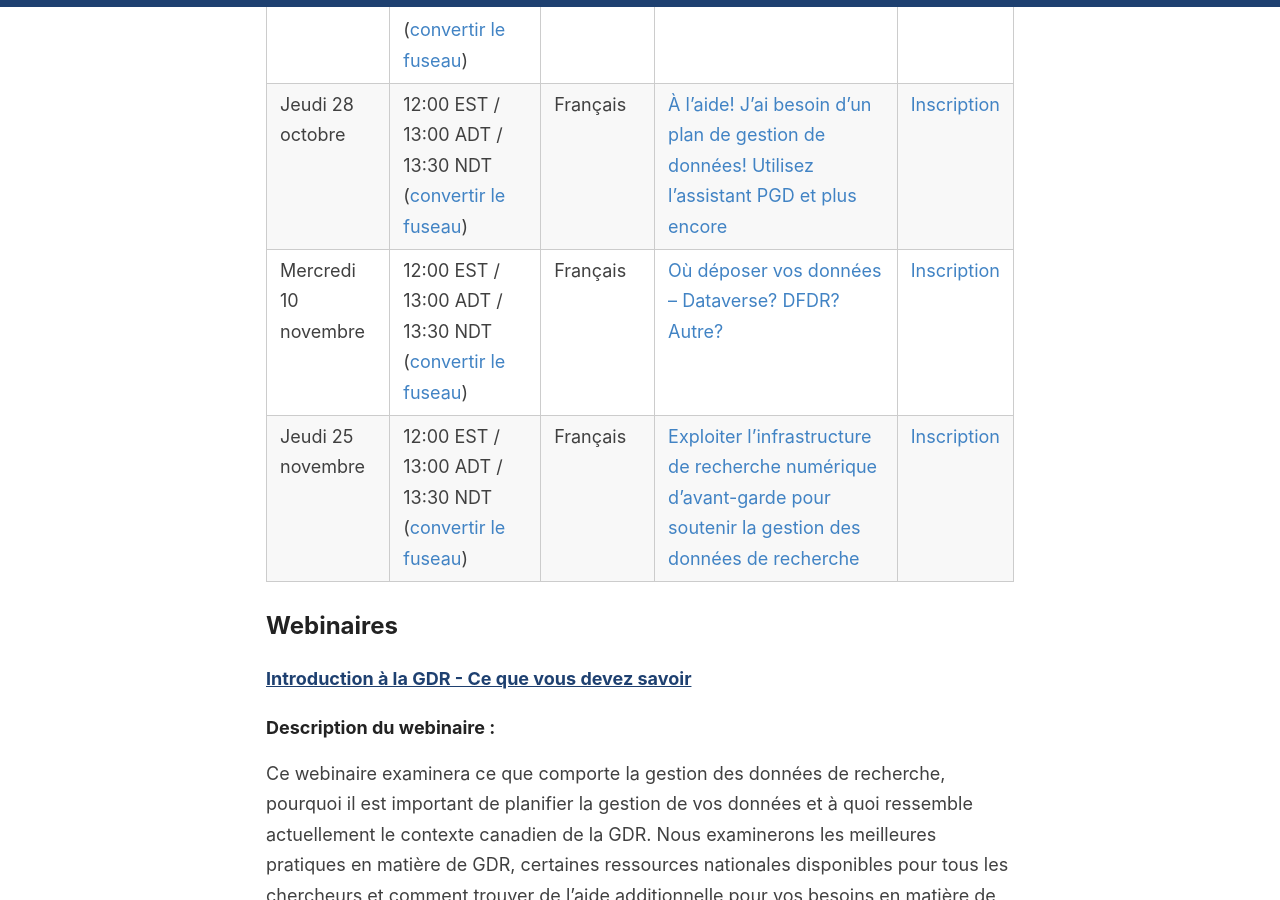
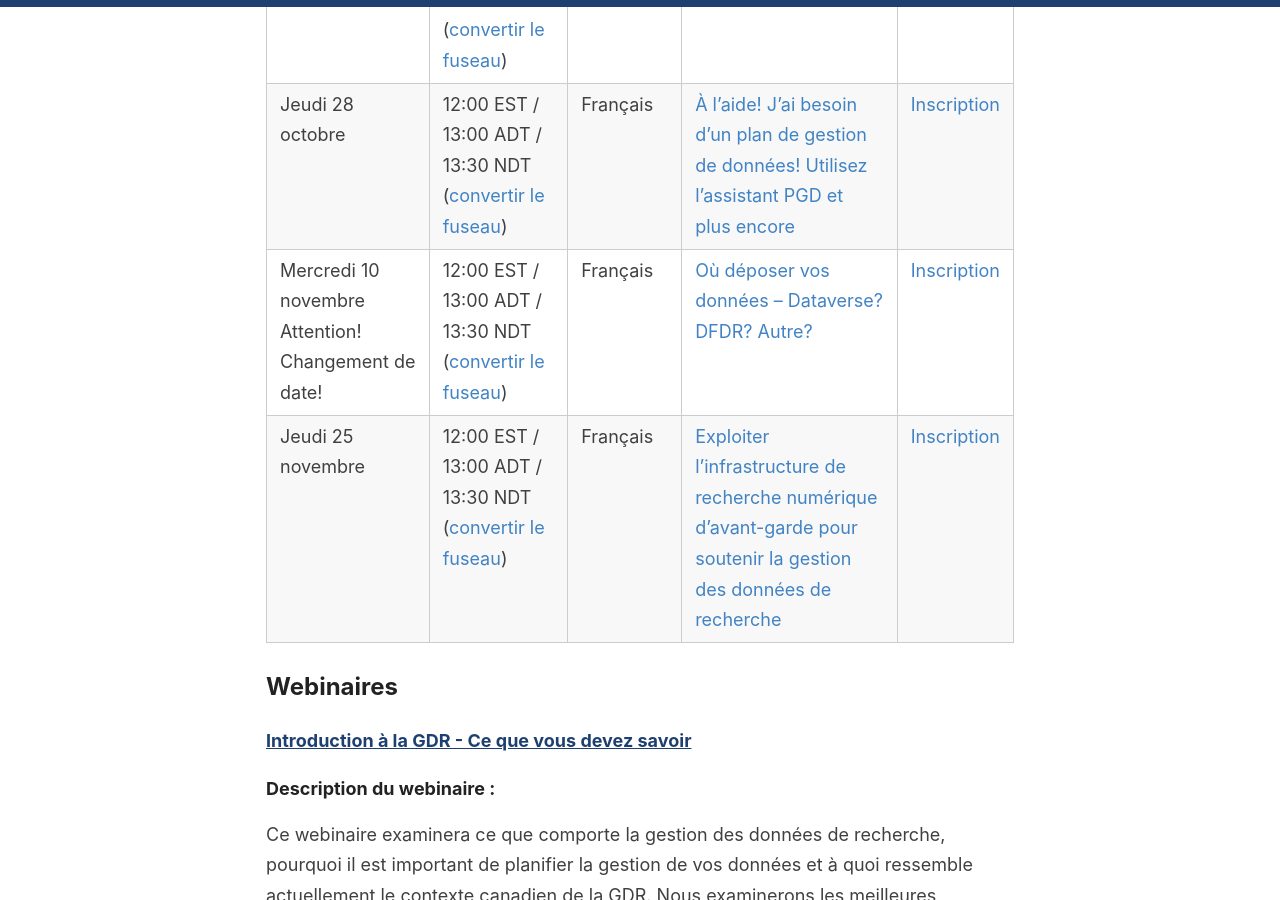
Before and after one commit to caul-dpsc/2021-rdm-series, a Jekyll site: the page built from _pages/index_fr.md, in a window 1280 px wide and 900 px high, scrolled down 1035 px. Built offline with Jekyll 4.4.1, drawn with Linux system fonts in a browser that asks for light colours.

Commit message:
Update index_fr.md

```diff
--- a/_pages/index_fr.md
+++ b/_pages/index_fr.md
@@ -13,7 +13,7 @@ permalink: /fr
 | ---- | ---- | -------- | ------- | -------- |
 | Jeudi 14 octobre | 12:00 EST / 13:00 ADT / 13:30 NDT ([convertir le fuseau](https://dateful.com/time-zone-converter?t=1pm&d=2021-10-14&tz2=Atlantic-Daylight-Time-ADT){:target="_blank"}) | Français | [Introduction à la GDR - Ce que vous devez savoir](#gdr) | [Inscription](https://stfx.libcal.com/language/change?lang=fr&url=https://stfx.libcal.com/calendar/caul/gdr){:target="_blank"} |
 | Jeudi 28 octobre |12:00 EST / 13:00 ADT / 13:30 NDT ([convertir le fuseau](https://dateful.com/time-zone-converter?t=1pm&d=2021-10-28&tz2=Atlantic-Daylight-Time-ADT){:target="_blank"}) | Français | [À l’aide! J’ai besoin d’un plan de gestion de données! Utilisez l'assistant PGD et plus encore](#dmp) | [Inscription](https://stfx.libcal.com/language/change?lang=fr&url=https://stfx.libcal.com/calendar/caul/aide){:target="_blank"} |
-| Mercredi 10 novembre | 12:00 EST / 13:00 ADT / 13:30 NDT ([convertir le fuseau](https://dateful.com/time-zone-converter?t=1pm&d=2021-11-11&tz2=Atlantic-Daylight-Time-ADT){:target="_blank"}) | Français | [Où déposer vos données – Dataverse? DFDR? Autre?](#dataverse) | [Inscription](https://stfx.libcal.com/language/change?lang=fr&url=https://stfx.libcal.com/calendar/caul/dataverse2){:target="_blank"} |
+| Mercredi 10 novembre Attention! Changement de date!| 12:00 EST / 13:00 ADT / 13:30 NDT ([convertir le fuseau](https://dateful.com/time-zone-converter?t=1pm&d=2021-11-11&tz2=Atlantic-Daylight-Time-ADT){:target="_blank"}) | Français | [Où déposer vos données – Dataverse? DFDR? Autre?](#dataverse) | [Inscription](https://stfx.libcal.com/language/change?lang=fr&url=https://stfx.libcal.com/calendar/caul/dataverse2){:target="_blank"} |
 | Jeudi 25 novembre | 12:00 EST / 13:00 ADT / 13:30 NDT ([convertir le fuseau](https://dateful.com/time-zone-converter?t=12pm&d=2021-11-25&tz2=Atlantic-Standard-Time-AST){:target="_blank"}) | Français | [Exploiter l’infrastructure de recherche numérique d'avant-garde pour soutenir la gestion des données de recherche](#cc) | [Inscription](https://stfx.libcal.com/language/change?lang=fr&url=https://stfx.libcal.com/calendar/caul/acenet2){:target="_blank"} |
 
 ## Webinaires
```
